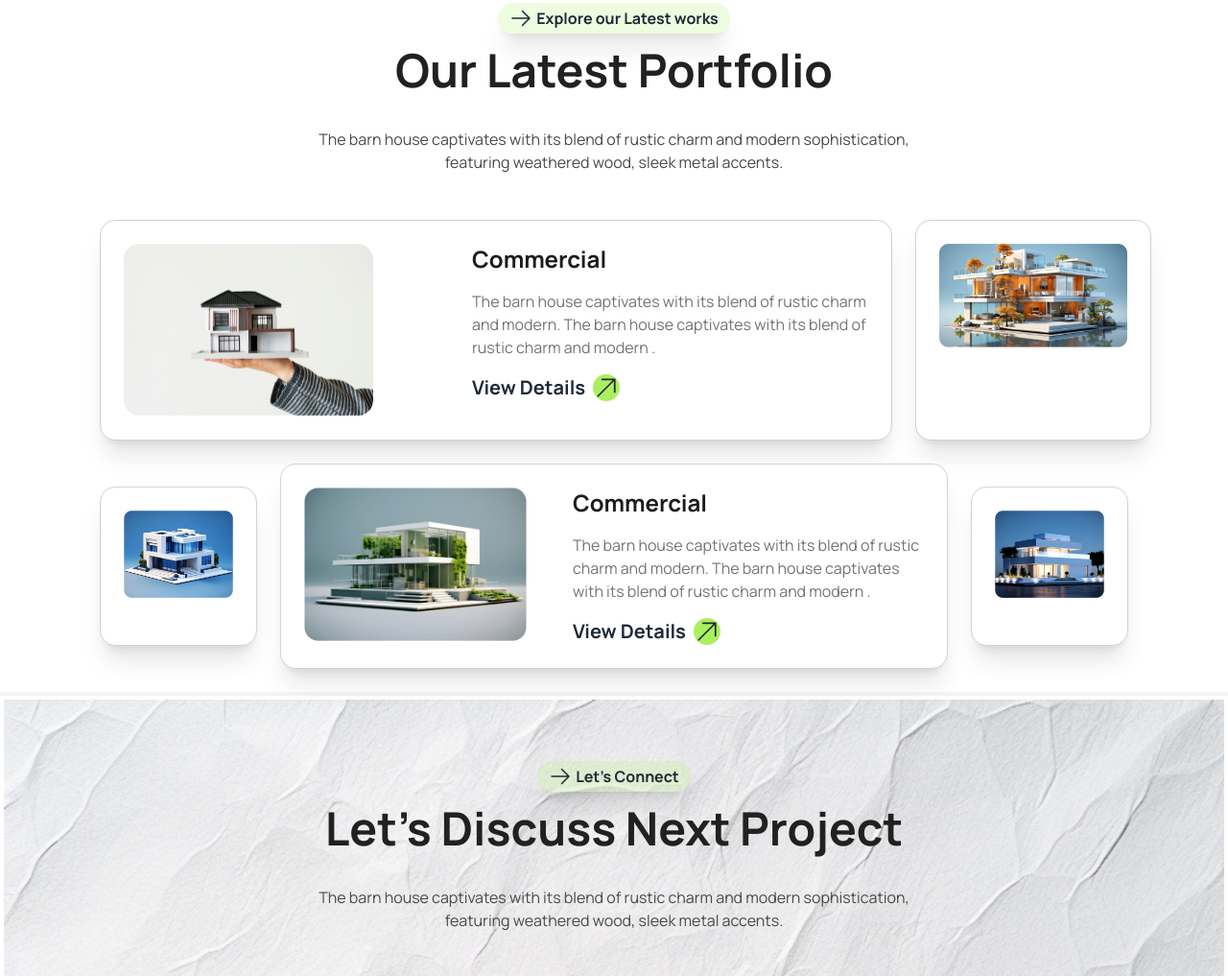
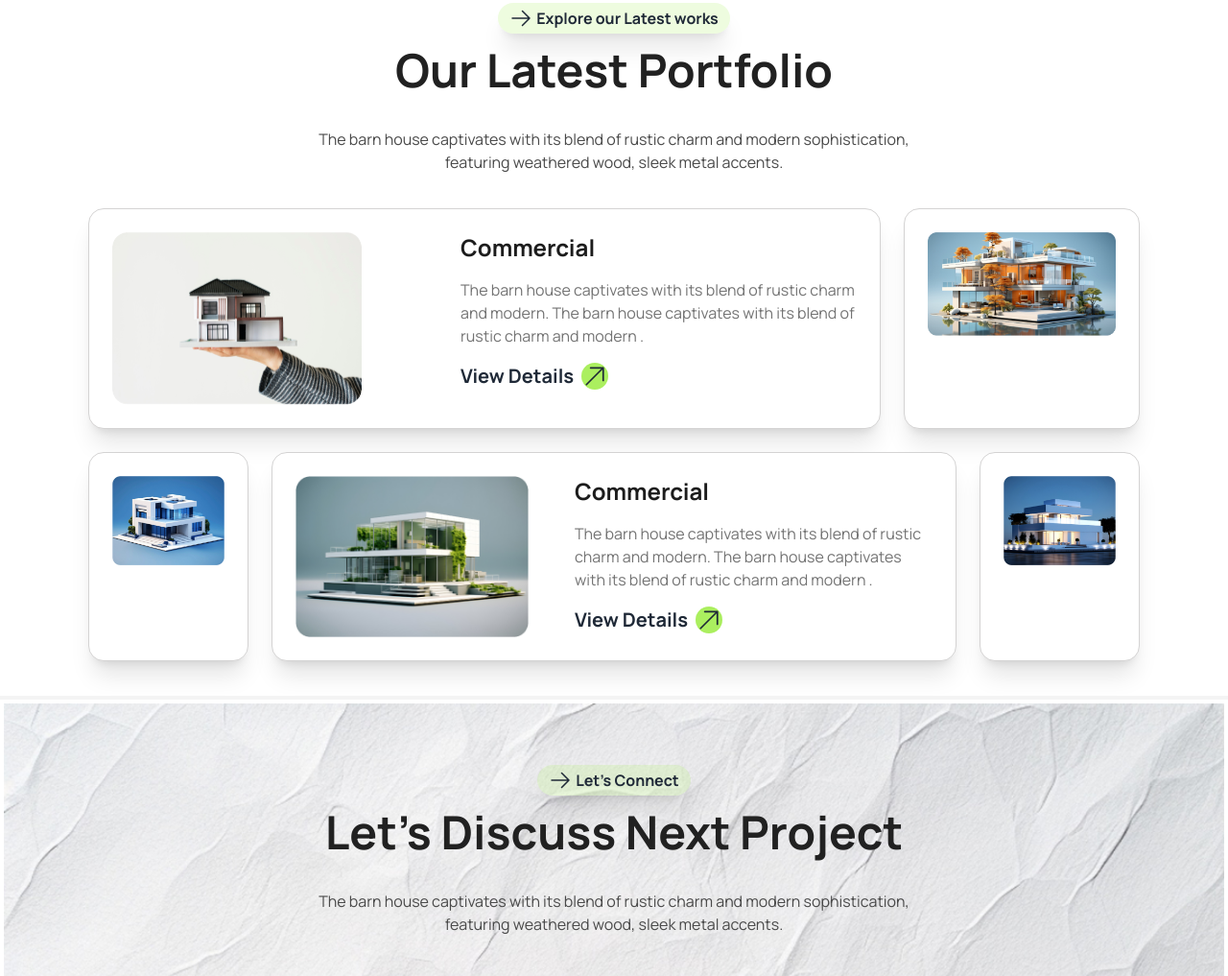
Before and after one commit to rayhan352/3rd_assignment, a plain HTML site: page index.html in a window 1280 px wide. Shown: the part 1977-2994 px from the top of the page at 96% size. Drawn offline with nearby package versions, Linux system fonts and the light colour scheme.

Commit message:
completed

```diff
--- a/index.html
+++ b/index.html
@@ -258,7 +258,7 @@
                 <div class="  ">
                     <div class="flex md:flex-row flex-col">
                         <div
-                            class="  flex md:flex-row flex-col rounded-2xl col-span-4 bg-[#ffffff] shadow-xl border border-[#d4d3d3] m-6">
+                            class="  flex md:flex-row flex-col rounded-2xl col-span-4 bg-[#ffffff] shadow-xl border border-[#d4d3d3] mx-3 my-3 ">
                             <div class="p-6 w-full items-center">
                                 <img class=" w-fit" src="./assets/img1.png" alt="">
 
@@ -283,17 +283,17 @@
                         </div>
 
 
-                        <div class=" col-span-2 rounded-2xl bg-[#ffffff] shadow-xl border border-[#d4d3d3] my-6  p-6 ">
+                        <div class=" col-span-2 rounded-2xl bg-[#ffffff] shadow-xl border border-[#d4d3d3] my-3 mx-3 p-6 ">
                             <img class="w-full" src="./assets/img2.png" alt="">
                         </div>
                         <div
-                            class=" col-span-1 md:hidden class= flex rounded-2xl bg-[#ffffff] shadow-xl border border-[#d4d3d3] my-6 p-6 ">
+                            class=" col-span-1 md:hidden class= flex rounded-2xl bg-[#ffffff] shadow-xl border border-[#d4d3d3] my-3 mx3 p-6 ">
                             <img class="w-full" src="./assets/img5.png" alt="">
                         </div>
                     </div>
                     <div class="flex md:flex-row flex-col">
                         <div
-                            class="flex order-4 col-span-4 md:flex-row flex-col rounded-2xl bg-[#ffffff] shadow-xl border border-[#d4d3d3]   ">
+                            class="flex order-4 col-span-4 md:flex-row flex-col rounded-2xl bg-[#ffffff] shadow-xl border border-[#d4d3d3] mx-3 my-3  ">
                             <div class="p-6 items-center w-full">
                                 <img class="w-fit" src="./assets/img4.png" alt="">
                             </div>
@@ -315,11 +315,11 @@
                             </div>
                         </div>
                         <div
-                            class=" order-3  col-span-1 rounded-2xl bg-[#ffffff] shadow-xl border border-[#d4d3d3]  m-6 p-6 ">
+                            class=" order-3  col-span-1 rounded-2xl bg-[#ffffff] shadow-xl border border-[#d4d3d3] mx-3 my-3 p-6 ">
                             <img class="w-full" src="./assets/img3.png" alt="">
                         </div>
                         <div
-                            class=" order-6  col-span-1 rounded-2xl bg-[#ffffff] shadow-xl border border-[#d4d3d3]  m-6 p-6 ">
+                            class=" order-6  col-span-1 rounded-2xl bg-[#ffffff] shadow-xl border border-[#d4d3d3]  mx-3 my-3 p-6 ">
                             <img class="w-full" src="./assets/img5.png" alt="">
                         </div>
                     </div>
```
